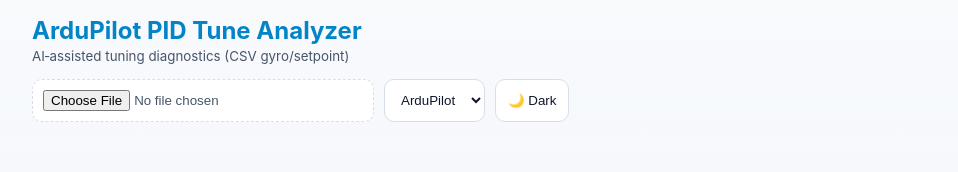
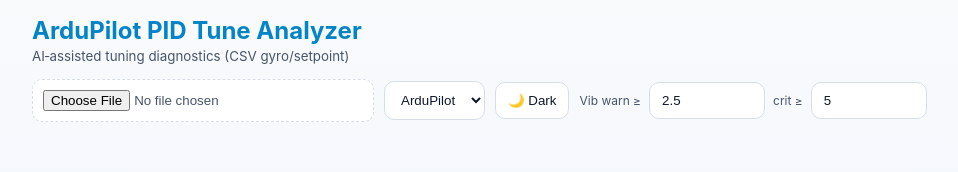
Before and after one commit to srul/inav-pid-analyzer, a React (Vite) app: page / in a window 1280 px wide. Shown: the top 172 px of the page, without its empty margins (118-1076 px from the left). Built offline with nearby package versions, Linux system fonts and the light colour scheme.

Commit message:
Update App.jsx

```diff
--- a/src/App.jsx
+++ b/src/App.jsx
@@ -12,7 +12,11 @@
 const FFT_MIN_HZ = 20;
 const FFT_MAX_HZ = 300;
 
-/* Firmware parameter mapping (Step 12/14 behavior) */
+/* ✅ NEW DEFAULT THRESHOLDS (Step 23 updated) */
+const DEFAULT_VIB_WARN_RATIO = 2.5;
+const DEFAULT_VIB_CRIT_RATIO = 5.0;
+
+/* Firmware parameter mapping */
 const PARAMS = {
   ArduPilot: {
     notchEnable: "INS_HNTCH_ENABLE",
@@ -104,31 +108,23 @@
   return Math.max(a, Math.min(b, x));
 }
 
-/* ================= FFT (Radix-2) =================
-   Real signal FFT → magnitude for [0..N/2)
-   This is fast enough for N=512 in browser.
-*/
+/* ================= FFT (Radix-2) ================= */
 function hannWindow(N) {
   const w = new Array(N);
-  for (let i = 0; i < N; i++) {
-    w[i] = 0.5 * (1 - Math.cos((2 * Math.PI * i) / (N - 1)));
-  }
+  for (let i = 0; i < N; i++) w[i] = 0.5 * (1 - Math.cos((2 * Math.PI * i) / (N - 1)));
   return w;
 }
 
 function fftMagReal(signal) {
   const N = signal.length;
-  // bit-reversed permutation
   const re = signal.slice();
   const im = new Array(N).fill(0);
 
+  // bit-reverse
   let j = 0;
   for (let i = 1; i < N; i++) {
     let bit = N >> 1;
-    while (j & bit) {
-      j ^= bit;
-      bit >>= 1;
-    }
+    while (j & bit) { j ^= bit; bit >>= 1; }
     j ^= bit;
     if (i < j) {
       [re[i], re[j]] = [re[j], re[i]];
@@ -154,17 +150,13 @@
     }
   }
 
-  // magnitude for half spectrum
   const mags = new Array(N / 2);
-  for (let i = 0; i < N / 2; i++) {
-    mags[i] = Math.hypot(re[i], im[i]) / N;
-  }
+  for (let i = 0; i < N / 2; i++) mags[i] = Math.hypot(re[i], im[i]) / N;
   return mags;
 }
 
 /* ================= STEP 23 ANALYSIS ================= */
 function computeSampleRateHz(data) {
-  // median dt from last ~200 samples to reduce jitter
   const n = data.length;
   const take = Math.min(200, n - 1);
   const dts = [];
@@ -172,14 +164,14 @@
     const dt = data[i].time - data[i - 1].time;
     if (dt > 0 && Number.isFinite(dt)) dts.push(dt);
   }
-  const dtm = median(dts) || 0.002; // fallback
+  const dtm = median(dts) || 0.002;
   return 1 / dtm;
 }
 
-function computeOvershootPct(axisSeries) {
-  const setFinal = axisSeries.set[axisSeries.set.length - 1];
+function computeOvershootPct(gyroArr, setArr) {
+  const setFinal = setArr[setArr.length - 1];
   if (!Number.isFinite(setFinal) || Math.abs(setFinal) < 1e-9) return null;
-  const peak = Math.max(...axisSeries.gyro);
+  const peak = Math.max(...gyroArr);
   return ((peak - setFinal) / Math.abs(setFinal)) * 100;
 }
 
@@ -190,20 +182,17 @@
   const windowed = slice.map((v, i) => v * w[i]);
   const mags = fftMagReal(windowed);
 
-  // build freq axis and find peak in band
   let bestI = -1;
   let bestMag = -1;
   const bandMags = [];
   const bandFreqs = [];
+
   for (let i = 1; i < mags.length; i++) {
     const f = (i * sampleRateHz) / FFT_WINDOW;
     if (f < FFT_MIN_HZ || f > FFT_MAX_HZ) continue;
     bandMags.push(mags[i]);
     bandFreqs.push(f);
-    if (mags[i] > bestMag) {
-      bestMag = mags[i];
-      bestI = i;
-    }
+    if (mags[i] > bestMag) { bestMag = mags[i]; bestI = i; }
   }
   if (bestI < 0) return null;
 
@@ -216,7 +205,6 @@
     peakMag: bestMag,
     noiseFloor,
     peakRatio,
-    // keep reduced spectrum for plotting (optional)
     spectrum: bandFreqs.map((f, idx) => ({ f, m: bandMags[idx] })),
   };
 }
@@ -224,43 +212,37 @@
 function notchFromFFT(fft) {
   if (!fft) return null;
   const center = Math.round(fft.peakFreq);
-  // conservative default bandwidth: about half center, clamp to sane range
   const bw = Math.round(clamp(center * 0.5, 30, 140));
-  // harmonics: 2 if motor-ish range; 1 if high frequency
   const harmonics = center < 150 ? 2 : 1;
-  // attenuation default
   const att = 40;
   return { center, bw, harmonics, att };
 }
 
-function buildReport(data) {
+function buildReport(data, vibWarnRatio, vibCritRatio) {
   const fs = computeSampleRateHz(data);
   const report = { fs, global: "OK", axes: {} };
 
   for (const axis of AXES) {
-    const series = {
-      gyro: data.map((r) => r[axis].gyro),
-      set: data.map((r) => r[axis].set),
-    };
+    const gyro = data.map((r) => r[axis].gyro);
+    const set = data.map((r) => r[axis].set);
 
-    const setFinal = series.set[series.set.length - 1];
+    const setFinal = set[set.length - 1];
     const inactive = !Number.isFinite(setFinal) || Math.abs(setFinal) < 1e-6;
 
-    const overshootPct = inactive ? null : computeOvershootPct(series);
-    const fft = computeAxisFFT(series.gyro, fs);
+    const overshootPct = inactive ? null : computeOvershootPct(gyro, set);
+    const fft = computeAxisFFT(gyro, fs);
     const notch = notchFromFFT(fft);
 
-    // axis severity: combine overshoot + vibration confidence
+    // base severity from overshoot
     let severity = "OK";
     if (!inactive && overshootPct != null) {
       if (overshootPct > 15) severity = "WARNING";
       if (overshootPct > 30) severity = "CRITICAL";
     }
 
-    // Step 23: vibration-driven escalation (jello risk)
-    // Only if peak is confident
-    const vibCritical = fft && fft.peakRatio >= 6;
-    const vibWarn = fft && fft.peakRatio >= 3;
+    // ✅ NEW THRESHOLDS USED HERE
+    const vibCritical = fft && fft.peakRatio >= vibCritRatio;
+    const vibWarn = fft && fft.peakRatio >= vibWarnRatio;
 
     if (vibCritical) severity = "CRITICAL";
     else if (vibWarn && severity === "OK") severity = "WARNING";
@@ -269,16 +251,12 @@
       inactive,
       overshootPct: overshootPct != null ? Number(overshootPct.toFixed(1)) : null,
       fft: fft
-        ? {
-            peakFreq: Number(fft.peakFreq.toFixed(1)),
-            peakRatio: Number(fft.peakRatio.toFixed(2)),
-          }
+        ? { peakFreq: Number(fft.peakFreq.toFixed(1)), peakRatio: Number(fft.peakRatio.toFixed(2)) }
         : null,
       notch,
       severity,
     };
 
-    // global severity aggregation
     if (severity === "CRITICAL") report.global = "CRITICAL";
     else if (severity === "WARNING" && report.global !== "CRITICAL") report.global = "WARNING";
   }
@@ -286,7 +264,7 @@
   return report;
 }
 
-/* ================= SVG PLOT HELPERS ================= */
+/* ================= SVG HELPERS ================= */
 function buildPolyline(points, w, h, pad = 10) {
   if (!points.length) return "";
   const xs = points.map((p) => p.x);
@@ -311,13 +289,13 @@
   return out;
 }
 
-/* ================= UI ================= */
 function severityColor(sev) {
   if (sev === "CRITICAL") return "var(--critical)";
   if (sev === "WARNING") return "var(--warning)";
   return "var(--ok)";
 }
 
+/* ================= APP ================= */
 export default function App() {
   const [fw, setFw] = useState(localStorage.getItem(FW_KEY) || "ArduPilot");
   const [theme, setTheme] = useState(getInitialTheme());
@@ -331,7 +309,10 @@
   const [report, setReport] = useState(null);
   const [error, setError] = useState("");
 
-  // persist theme/fw
+  // ✅ NEW: thresholds as state (editable)
+  const [vibWarnRatio, setVibWarnRatio] = useState(DEFAULT_VIB_WARN_RATIO);
+  const [vibCritRatio, setVibCritRatio] = useState(DEFAULT_VIB_CRIT_RATIO);
+
   useEffect(() => {
     localStorage.setItem(FW_KEY, fw);
   }, [fw]);
@@ -351,7 +332,7 @@
       setAxis(nextAxis);
       setVisibleAxis(nextAxis);
       setIsExiting(false);
-    }, 180); // must match exit animation duration
+    }, 180);
   };
 
   const onFile = (file) => {
@@ -363,26 +344,27 @@
       file,
       (data) => {
         setRawData(data);
-        setReport(buildReport(data));
+        setReport(buildReport(data, vibWarnRatio, vibCritRatio));
       },
       (msg) => setError(msg)
     );
   };
 
+  // re-run analysis if thresholds change (when data is loaded)
+  useEffect(() => {
+    if (!rawData) return;
+    setReport(buildReport(rawData, vibWarnRatio, vibCritRatio));
+    // eslint-disable-next-line react-hooks/exhaustive-deps
+  }, [vibWarnRatio, vibCritRatio]);
+
   const chartData = useMemo(() => {
     if (!rawData) return null;
-    const series = rawData.map((r) => ({
-      t: r.time,
-      gyro: r[axis].gyro,
-      set: r[axis].set,
-    }));
-    const ds = downsampleSeries(series, 260);
-    return ds;
+    const series = rawData.map((r) => ({ t: r.time, gyro: r[axis].gyro, set: r[axis].set }));
+    return downsampleSeries(series, 260);
   }, [rawData, axis]);
 
   const spectrum = useMemo(() => {
     if (!rawData || !report?.axes?.[axis]?.fft) return null;
-    // recompute full spectrum for charts tab only (still small window)
     const fsHz = report.fs;
     const gyro = rawData.map((r) => r[axis].gyro);
     const fft = computeAxisFFT(gyro, fsHz);
@@ -393,7 +375,6 @@
     <div className="app">
       <style>{`
         :root{
-          --bg:#070b14;
           --card:#0c1324;
           --border:#1e2a4a;
           --text:#e5e7eb;
@@ -404,7 +385,6 @@
           --ok:#16a34a;
         }
         [data-theme="light"]{
-          --bg:#f8fafc;
           --card:#ffffff;
           --border:#d8dee9;
           --text:#0f172a;
@@ -423,40 +403,19 @@
         [data-theme="light"] body{
           background: linear-gradient(#f8fafc, #eef2ff);
         }
-        .app{
-          max-width: 980px;
-          margin: 0 auto;
-          padding: 16px;
-        }
+        .app{ max-width: 980px; margin: 0 auto; padding: 16px; }
 
-        /* animations */
-        @keyframes enter {
-          from { opacity:0; transform: translateY(10px); }
-          to { opacity:1; transform: translateY(0); }
-        }
-        @keyframes exit {
-          from { opacity:1; transform: translateY(0); }
-          to { opacity:0; transform: translateY(10px); }
-        }
+        @keyframes enter { from { opacity:0; transform: translateY(10px);} to { opacity:1; transform: translateY(0);} }
+        @keyframes exit { from { opacity:1; transform: translateY(0);} to { opacity:0; transform: translateY(10px);} }
         .fade-enter { animation: enter 220ms ease-out both; }
         .fade-exit  { animation: exit 180ms ease-in both; }
 
         header h1{ margin:0; color:var(--accent); font-size: 24px; }
         header small{ color: var(--muted); }
 
-        .controls{
-          display:flex; gap:10px; flex-wrap: wrap;
-          margin: 14px 0 14px;
-        }
-        .controls input[type=file]{
-          background: var(--card);
-          border:1px dashed var(--border);
-          color: var(--muted);
-          padding: 10px;
-          border-radius: 10px;
-          width: 320px;
-        }
-        select, button{
+        .controls{ display:flex; gap:10px; flex-wrap: wrap; margin: 14px 0; align-items: center; }
+        .controls input[type=file]{ background: var(--card); border:1px dashed var(--border); color: var(--muted); padding: 10px; border-radius: 10px; width: 320px; }
+        select, button, input[type=number]{
           background: var(--card);
           color: var(--text);
           border: 1px solid var(--border);
@@ -464,6 +423,7 @@
           border-radius: 10px;
         }
         button{ cursor:pointer; }
+
         .summary{
           background: linear-gradient(135deg, var(--card), rgba(0,0,0,0));
           border:1px solid var(--border);
@@ -485,41 +445,15 @@
           letter-spacing: .5px;
         }
 
-        .tabs{
-          display:flex; gap: 16px;
-          margin-top: 16px;
-          border-bottom: 1px solid var(--border);
-        }
-        .tabs button{
-          border: none;
-          border-radius: 0;
-          background: transparent;
-          padding: 10px 0;
-          color: var(--muted);
-        }
-        .tabs button.active{
-          color: var(--accent);
-          border-bottom: 2px solid var(--accent);
-        }
+        .tabs{ display:flex; gap: 16px; margin-top: 16px; border-bottom: 1px solid var(--border); }
+        .tabs button{ border: none; border-radius: 0; background: transparent; padding: 10px 0; color: var(--muted); }
+        .tabs button.active{ color: var(--accent); border-bottom: 2px solid var(--accent); }
 
-        .axis-tabs{
-          display:flex; gap: 8px;
-          margin: 14px 0;
-        }
-        .axis-tabs button{
-          flex: 1;
-          background: var(--card);
-        }
-        .axis-tabs button.active{
-          outline: 2px solid rgba(56,189,248,0.35);
-          background: rgba(56,189,248,0.08);
-        }
+        .axis-tabs{ display:flex; gap: 8px; margin: 14px 0; }
+        .axis-tabs button{ flex: 1; background: var(--card); }
+        .axis-tabs button.active{ outline: 2px solid rgba(56,189,248,0.35); background: rgba(56,189,248,0.08); }
 
-        .grid{
-          display: grid;
-          grid-template-columns: 1fr;
-          gap: 12px;
-        }
+        .grid{ display: grid; grid-template-columns: 1fr; gap: 12px; }
 
         .card{
           background: var(--card);
@@ -545,34 +479,14 @@
           color: var(--muted);
         }
 
-        .kpiRow{
-          display:grid;
-          grid-template-columns: 1fr 1fr;
-          gap: 10px;
-          margin-top: 12px;
-        }
-        .kpi{
-          background: rgba(255,255,255,0.02);
-          border: 1px solid var(--border);
-          border-radius: 12px;
-          padding: 12px;
-        }
-        [data-theme="light"] .kpi{
-          background: rgba(2,8,23,0.02);
-        }
+        .kpiRow{ display:grid; grid-template-columns: 1fr 1fr; gap: 10px; margin-top: 12px; }
+        .kpi{ background: rgba(255,255,255,0.02); border: 1px solid var(--border); border-radius: 12px; padding: 12px; }
+        [data-theme="light"] .kpi{ background: rgba(2,8,23,0.02); }
         .kpi .label{ color: var(--muted); font-size: 12px; }
         .kpi .value{ font-size: 18px; font-weight: 700; margin-top: 4px; }
 
-        .chart{
-          background: rgba(255,255,255,0.02);
-          border: 1px solid var(--border);
-          border-radius: 12px;
-          padding: 10px;
-          overflow: hidden;
-        }
-        [data-theme="light"] .chart{
-          background: rgba(2,8,23,0.02);
-        }
+        .chart{ background: rgba(255,255,255,0.02); border: 1px solid var(--border); border-radius: 12px; padding: 10px; overflow: hidden; }
+        [data-theme="light"] .chart{ background: rgba(2,8,23,0.02); }
       `}</style>
 
       <header>
@@ -583,13 +497,35 @@
       <div className="controls">
         <input type="file" accept=".csv" onChange={(e) => onFile(e.target.files?.[0])} />
         <select value={fw} onChange={(e) => setFw(e.target.value)}>
-          {FIRMWARES.map((x) => (
-            <option key={x} value={x}>{x}</option>
-          ))}
+          {FIRMWARES.map((x) => <option key={x} value={x}>{x}</option>)}
         </select>
         <button onClick={() => setTheme(theme === "dark" ? "light" : "dark")}>
           {theme === "dark" ? "☀️ Light" : "🌙 Dark"}
         </button>
+
+        {/* ✅ NEW: Threshold controls */}
+        <div style={{ display: "flex", gap: 8, alignItems: "center" }}>
+          <span style={{ color: "var(--muted)", fontSize: 12 }}>Vib warn ≥</span>
+          <input
+            type="number"
+            step="0.1"
+            min="1"
+            max="20"
+            value={vibWarnRatio}
+            onChange={(e) => setVibWarnRatio(Number(e.target.value))}
+            style={{ width: 90 }}
+          />
+          <span style={{ color: "var(--muted)", fontSize: 12 }}>crit ≥</span>
+          <input
+            type="number"
+            step="0.1"
+            min="1"
+            max="20"
+            value={vibCritRatio}
+            onChange={(e) => setVibCritRatio(Number(e.target.value))}
+            style={{ width: 90 }}
+          />
+        </div>
       </div>
 
       {error && <div style={{ color: "var(--critical)" }}>{error}</div>}
@@ -624,11 +560,8 @@
             ))}
           </div>
 
-          {/* CONTENT AREA WITH EXIT/ENTER */}
           <div className={isExiting ? "fade-exit" : "fade-enter"}>
-
             {section === "Overview" && (
-              <>
               <div className="kpiRow">
                 <div className="kpi">
                   <div className="label">Axis severity</div>
@@ -655,7 +588,6 @@
                   </div>
                 </div>
               </div>
-              </>
             )}
 
             {section === "Charts" && chartData && (
@@ -711,7 +643,6 @@
 
             {section === "Recommendations" && (
               <div className="grid">
-                {/* Inactive axis */}
                 {report.axes[axis].inactive && (
                   <div className="card OK">
                     <h3>No control activity detected</h3>
@@ -719,13 +650,13 @@
                   </div>
                 )}
 
-                {/* Step 23: FFT-based notch refinement */}
                 {!report.axes[axis].inactive && report.axes[axis].notch && (
                   <div className={`card ${report.axes[axis].severity === "CRITICAL" ? "CRITICAL" : "WARNING"}`}>
                     <h3>Enable Harmonic Notch Filter (FFT‑detected)</h3>
                     <p>
                       Dominant vibration at <b>{report.axes[axis].fft?.peakFreq ?? "—"} Hz</b>{" "}
-                      (peak/noise {report.axes[axis].fft?.peakRatio ?? "—"}×). These values are computed from the log.
+                      (peak/noise {report.axes[axis].fft?.peakRatio ?? "—"}×).
+                      Thresholds: warn ≥ {vibWarnRatio}×, crit ≥ {vibCritRatio}×.
                     </p>
 
                     <div className="param"><span>{P.notchEnable}</span><span>1</span></div>
@@ -737,7 +668,6 @@
                   </div>
                 )}
 
-                {/* Overshoot advice */}
                 {!report.axes[axis].inactive && report.axes[axis].overshootPct != null && report.axes[axis].overshootPct > 15 && (
                   <div className="card WARNING">
                     <h3>High Overshoot</h3>
@@ -746,9 +676,7 @@
                   </div>
                 )}
 
-                {/* OK */}
-                {!report.axes[axis].inactive &&
-                  (report.axes[axis].severity === "OK") && (
+                {!report.axes[axis].inactive && report.axes[axis].severity === "OK" && (
                   <div className="card OK">
                     <h3>Tune looks balanced</h3>
                     <p>No critical issues detected for this axis in the current heuristics.</p>
@@ -756,7 +684,6 @@
                 )}
               </div>
             )}
-
           </div>
         </>
       )}
```
Lines whose indentation alone changed are shown as unchanged.
